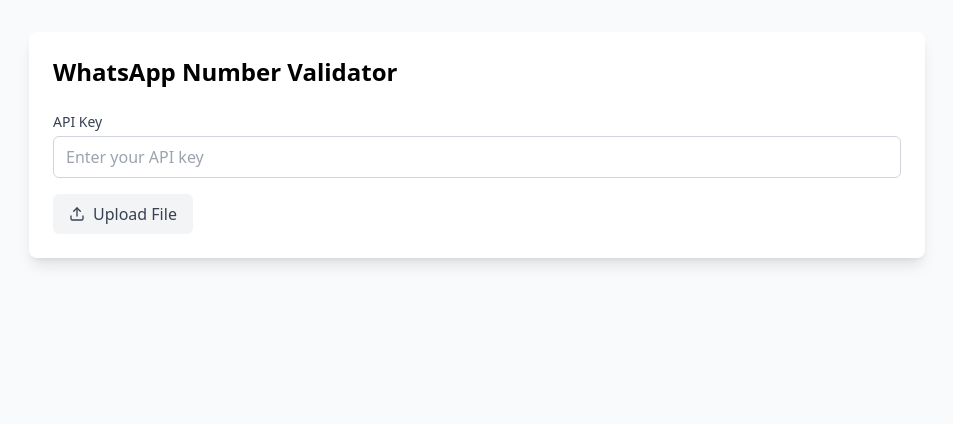
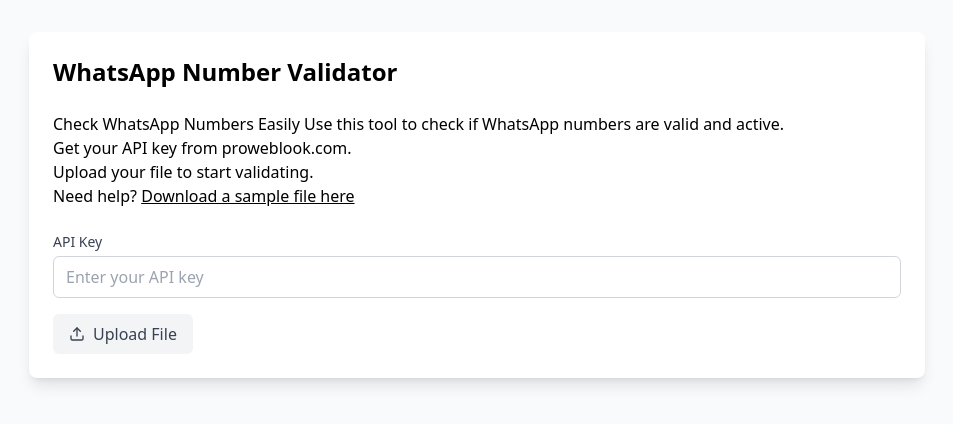
Before and after one commit to dubeychandan996/bulk-whatsapp-checker, a Next.js app: page / in a window 1280 px wide. Shown: the top 424 px of the page, without its empty margins (163-1116 px from the left). Built offline with nearby package versions, Linux system fonts and the light colour scheme.

Commit message:
git push

```diff
--- a/src/app/page.tsx
+++ b/src/app/page.tsx
@@ -93,7 +93,18 @@
       <div className="max-w-4xl mx-auto">
         <div className="bg-white rounded-lg shadow-lg p-6">
           <h1 className="text-2xl font-bold mb-6">WhatsApp Number Validator</h1>
+          <p>
+          Check WhatsApp Numbers Easily
+Use this tool to check if WhatsApp numbers are valid and active.<br></br>
 
+Get your API key from proweblook.com.<br></br>
+
+Upload your file to start validating.<br></br>
+
+Need help? <a href="http://proweblook.com/sample-wa-sheet.csv" target="_blank" rel="noopener noreferrer"><u>Download a sample file here</u></a>
+
+</p>
+<p> &nbsp;</p>
           <div className="space-y-4">
             <div>
               <label className="block text-sm font-medium text-gray-700 mb-1">
```
